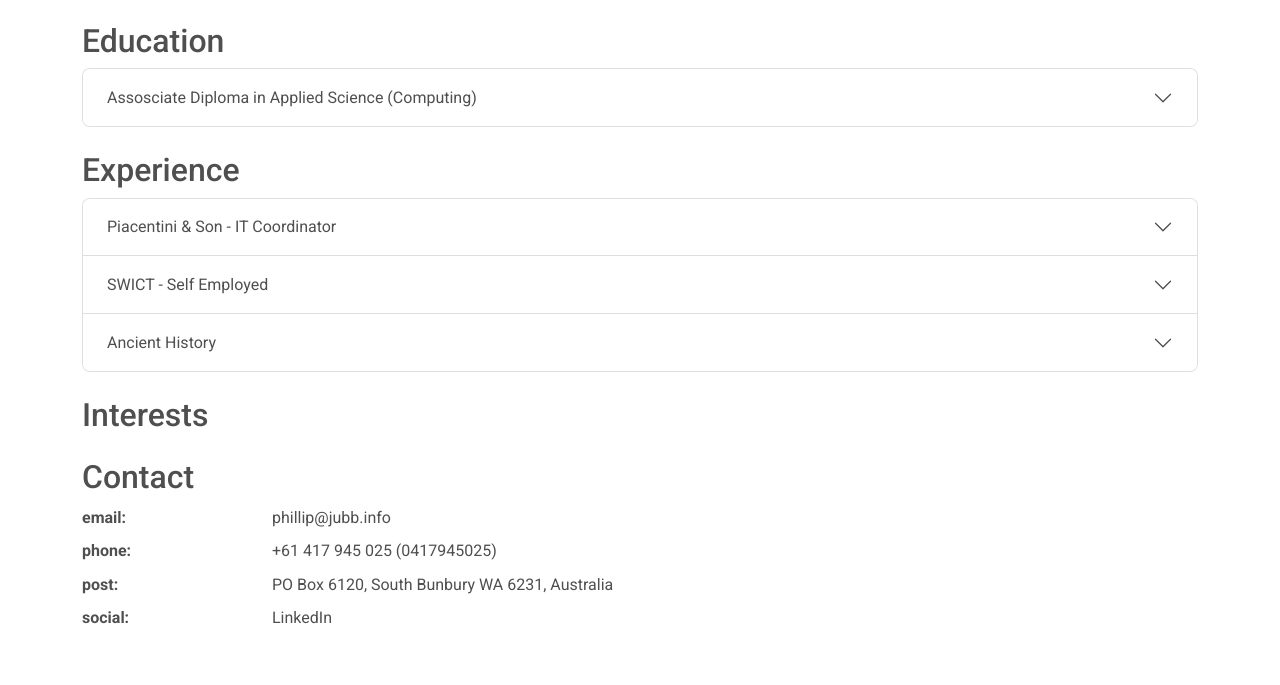
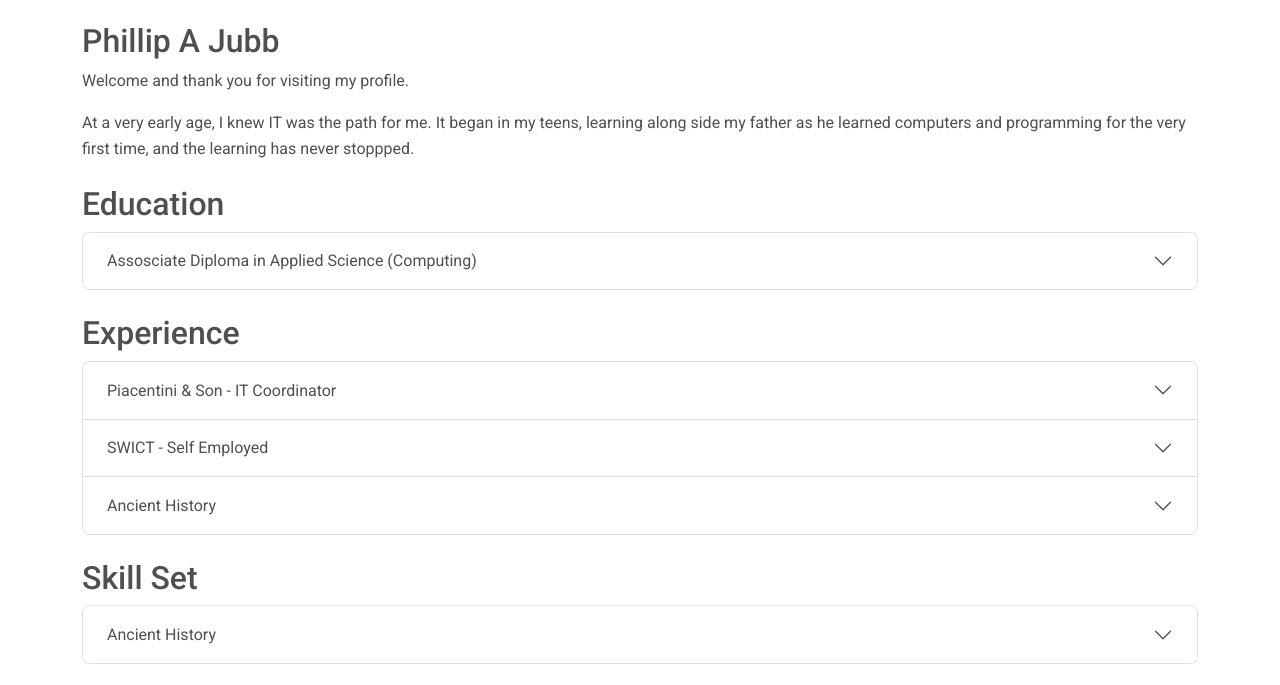
Before and after one commit to jubbp/jubbp.github.io, a plain HTML site: page index.html in a window 1280 px wide. Shown: the part 962-1647 px from the top of the page. Before the commit the page ends 1601 px from the top, so only its background shows below. Drawn offline with Linux system fonts and the light colour scheme.

Commit message:
added skillset section and introduction

```diff
--- a/index.html
+++ b/index.html
@@ -132,6 +132,9 @@
 
   <div class="container">
 
+    <h2 class="mt-2 mt-sm-4">Phillip A Jubb</h2>
+    <p>Welcome and thank you for visiting my profile.   </p>
+    <p>At a very early age, I knew IT was the path for me. It began in my teens, learning along side my father as he learned computers and programming for the very first time, and the learning has never stoppped.</p>
 
   <h2 class="mt-4">Education</h2>
   <div class="accordion" id="accordionExample">
@@ -240,15 +243,43 @@
       </div>
     </div>
   </div>
+  <h2 class="mt-4">Skill Set</h2>
+  <div class="accordion" id="experienceArcordian">
+    <div class="accordion-item">
+      <h2 class="accordion-header" id="headingThree">
+        <button
+          class="accordion-button collapsed"
+          type="button"
+          data-mdb-toggle="collapse"
+          data-mdb-target="#expcollapseThree"
+          aria-expanded="false"
+          aria-controls="collapseThree"
+        >
+          Ancient History
+        </button>
+      </h2>
+      <div id="expcollapseThree" class="accordion-collapse collapse" aria-labelledby="headingThree" data-mdb-parent="#experienceArcordian">
+        <div class="accordion-body">
+          <strong>This is the third item's accordion body.</strong> It is hidden by default,
+          until the collapse plugin adds the appropriate classes that we use to style each
+          element. These classes control the overall appearance, as well as the showing and
+          hiding via CSS transitions. You can modify any of this with custom CSS or
+          overriding our default variables. It's also worth noting that just about any HTML
+          can go within the <strong>.accordion-body</strong>, though the transition does
+          limit overflow.
+        </div>
+      </div>
+    </div>
+  </div>
 
   <h2 class="mt-4">Interests</h2>
 
   <h2 class="mt-4">Contact</h2>
 
-    <div class="row "><div class="col-12 col-sm-2 mb-2 fw-bold">email:</div><div class="col mb-2">phillip@jubb.info</div></div>
-    <div class="row "><div class="col-12 col-sm-2 mb-2 fw-bold">phone:</div><div class="col mb-2">+61 417 945 025 (0417945025)</div></div>
-    <div class="row "><div class="col-12 col-sm-2 mb-2 fw-bold">post:</div><div class="col mb-2">PO Box 6120, South Bunbury WA 6231, Australia</div></div>
-    <div class="row "><div class="col-12 col-sm-2 mb-2 fw-bold">social:</div><div class="col mb-2">LinkedIn</div></div>
+    <div class="row mb-2 mb-sm-0"><div class="col-12 col-sm-2 mb-2 fw-bold">email:</div><div class="col mb-2">phillip@jubb.info</div></div>
+    <div class="row mb-2 mb-sm-0"><div class="col-12 col-sm-2 mb-2 fw-bold">phone:</div><div class="col mb-2">+61 417 945 025 (0417945025)</div></div>
+    <div class="row mb-2 mb-sm-0 "><div class="col-12 col-sm-2 mb-2 fw-bold">post:</div><div class="col mb-2">PO Box 6120, South Bunbury WA 6231, Australia</div></div>
+    <div class="row mb-2 mb-sm-0"><div class="col-12 col-sm-2 mb-2 fw-bold">social:</div><div class="col mb-2">LinkedIn</div></div>
 </div>
 
 
```
